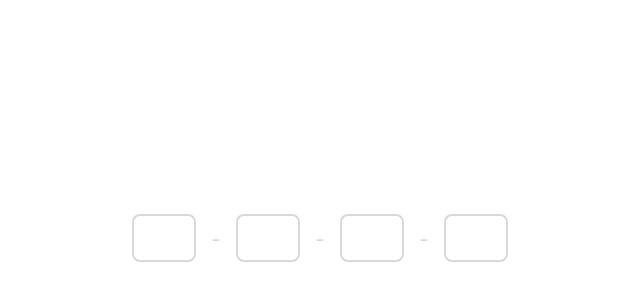
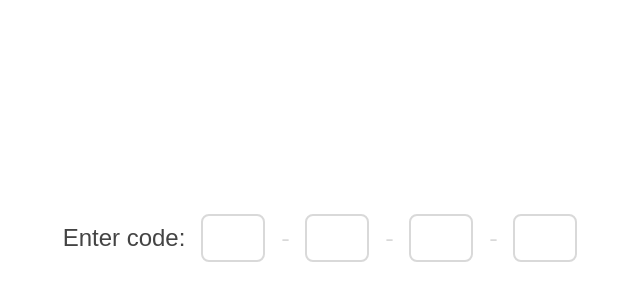
Before and after one commit to zeinab-nsr/react-otp-input, a React (Create React App) app: page / in a window 1280 px wide. Shown: the part 162-462 px from the top of the page, without its empty margins (320-960 px from the left). Built offline with nearby package versions, Linux system fonts and the light colour scheme.

Commit message:
FEATURE: label added

```diff
--- a/src/App.scss
+++ b/src/App.scss
@@ -40,4 +40,10 @@ body {
     color: #d9d9d9;
     font-size: 24px;
   }
+
+  &__label {
+    font-family: sans-serif;
+    font-size: 24px;
+    color: #444;
+  }
 }
--- a/src/App.tsx
+++ b/src/App.tsx
@@ -5,7 +5,7 @@ import './App.scss';
 function App() {
   return (
     <div className="container">
-      <OtpInput inputCount={4} inputLength={1} separator="-" isNumeric />
+      <OtpInput label="Enter code:" inputCount={4} inputLength={1} separator="-" isNumeric />
     </div>
   );
 }
--- a/src/components/OtpInput/index.tsx
+++ b/src/components/OtpInput/index.tsx
@@ -15,10 +15,14 @@ export const OtpInput: React.FC<Props> = ({ inputCount, inputLength, label, sepa
     const isNumberOrDigit = e.code.match(/^(Digit)/) || e.code.match(/^(Key)/);
 
     if(curruntInput.value.length >= inputLength && isNumberOrDigit) {
-      const nextInput = !separator ? curruntInput.nextElementSibling as HTMLElement : curruntInput.nextElementSibling?.nextElementSibling  as HTMLElement ;
+      const nextInput = !separator ?
+      curruntInput.nextElementSibling as HTMLElement :
+      curruntInput.nextElementSibling?.nextElementSibling  as HTMLElement ;
       nextInput?.focus();
     } else if (curruntInput.value.length === 0 && e.key === 'Backspace') {
-      const previousInput =  !separator ? curruntInput.previousElementSibling as HTMLElement : curruntInput.previousElementSibling?.previousElementSibling  as HTMLElement;
+      const previousInput =  !separator ?
+       curruntInput.previousElementSibling as HTMLElement :
+       curruntInput.previousElementSibling?.previousElementSibling  as HTMLElement;
       previousInput?.focus();
     }
   }
@@ -32,13 +36,11 @@ export const OtpInput: React.FC<Props> = ({ inputCount, inputLength, label, sepa
     }
   }
 
-  const handlePaste = (e: React.ClipboardEvent<HTMLInputElement>) => {
-    const pastedData = e.clipboardData.getData("text/plain");
-    console.log(e);
-  }
-
   return (
     <form className="otp-input__form">
+      {label && <span className="otp-input__label">
+        {label}
+      </span>}
       {[...Array(inputCount)].map((i, idx)=>(
         <React.Fragment key={idx}>
         <input
@@ -48,7 +50,6 @@ export const OtpInput: React.FC<Props> = ({ inputCount, inputLength, label, sepa
           size={inputLength}
           onKeyUp={handleKeyUp}
           onKeyDown={handleKeyDown}
-          onPaste={handlePaste}
         />
         {
           (idx < inputCount - 1) && <div className="otp-input__separator">{separator}</div>
```
